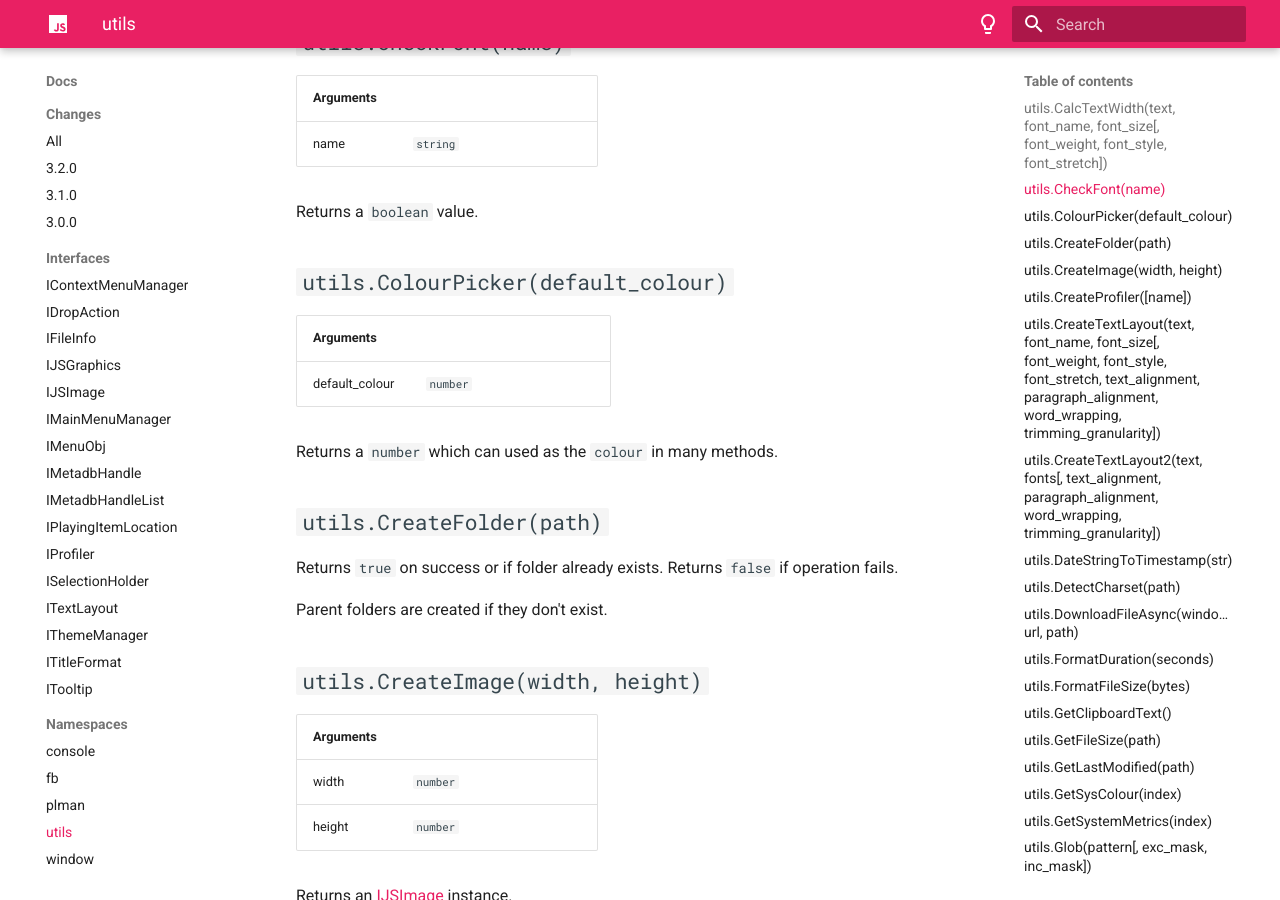
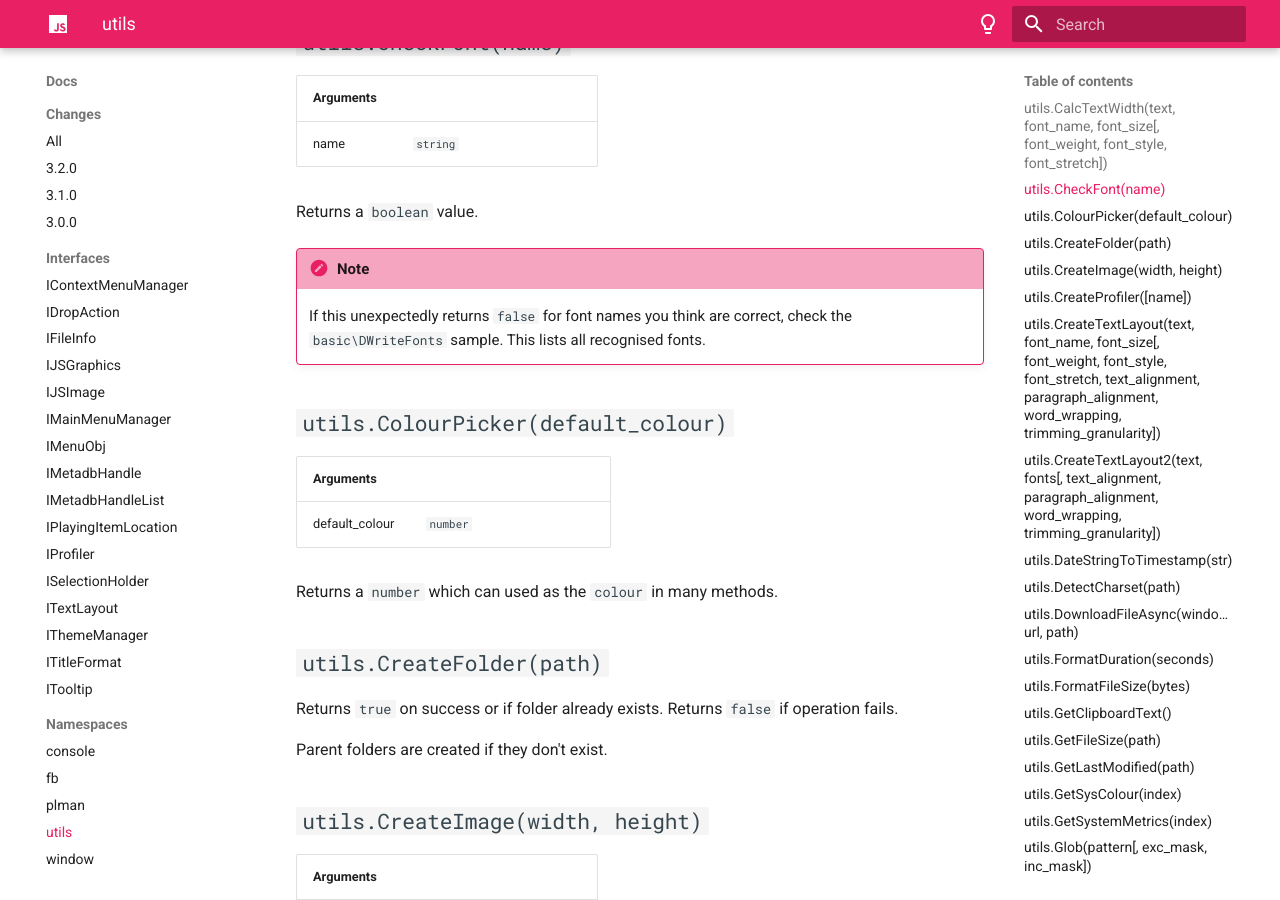
Before and after one commit to jscript-panel/jscript-panel.github.io, an MkDocs documentation site: the page built from docs/docs/namespaces/utils.md, in a window 1280 px wide and 900 px high, scrolled down 1228 px. Built offline with MkDocs 1.6.1 and Material for MkDocs 9.7.7, drawn with Linux system fonts in a browser that asks for light colours.

Commit message:
Add note to utils.CheckFont

```diff
--- a/docs/docs/namespaces/utils.md
+++ b/docs/docs/namespaces/utils.md
@@ -39,6 +39,10 @@ Returns a `number`.
 |name|`string`||
 
 Returns a `boolean` value.
+
+!!! note
+	If this unexpectedly returns `false` for font names you think are correct, check
+	the `basic\DWriteFonts` sample. This lists all recognised fonts.
 
 ## `utils.ColourPicker(default_colour)`
 |Arguments|||
```
